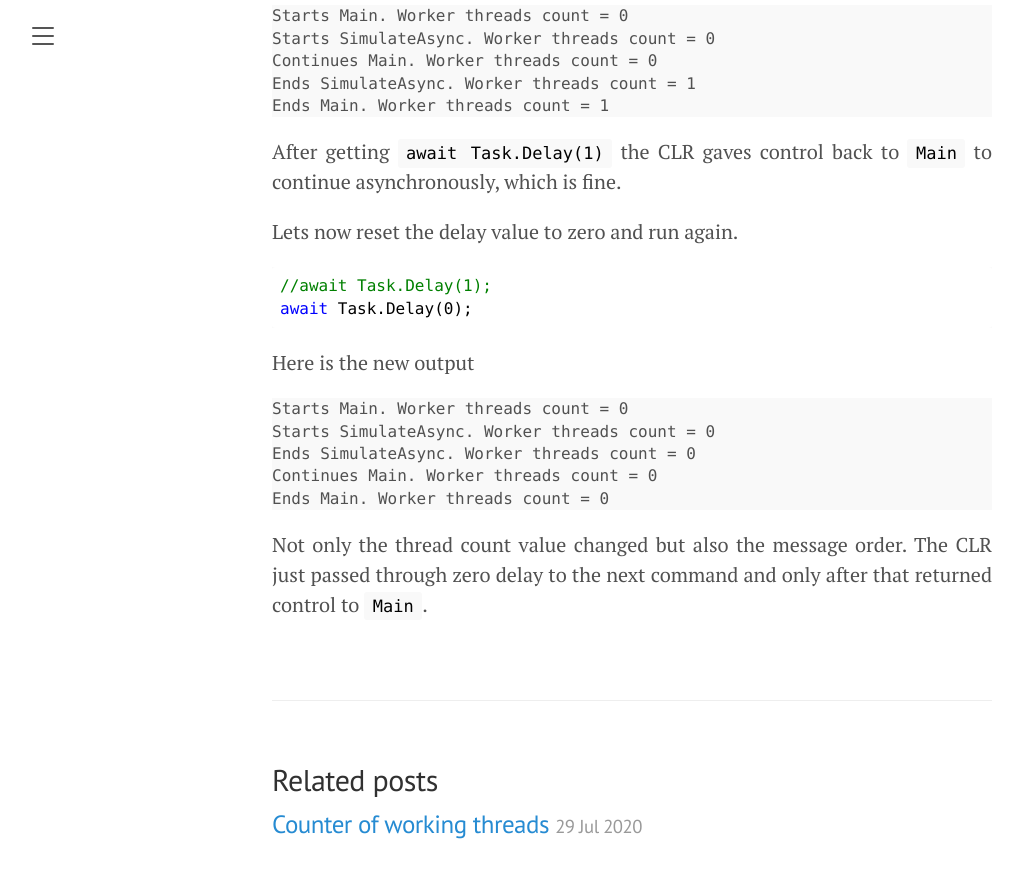
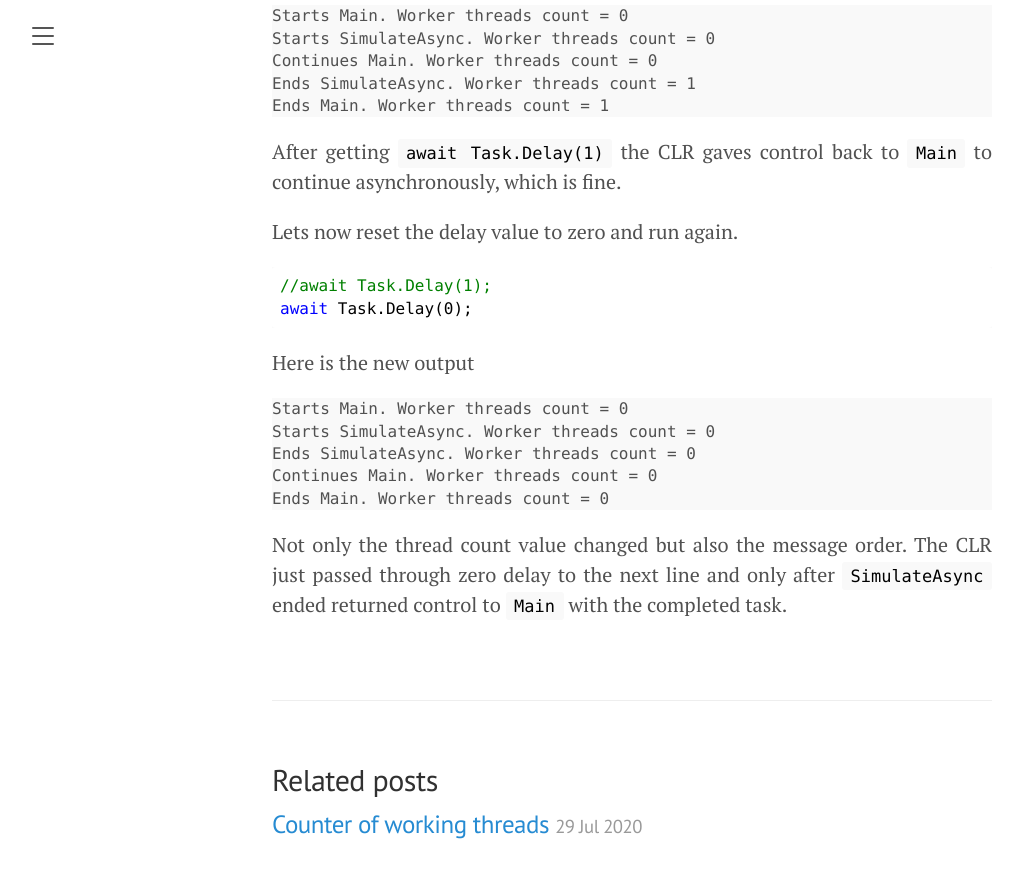
Before and after one commit to akovanev/kovanev.github.io, a Jekyll site: the page built from _posts/2020-07-30-When-async-code-becomes-sync.md, in a window 1280 px wide and 900 px high, scrolled down 1115 px. Shown: the top 878 px of the window, without its empty margins (8-1031 px from the left). Built offline with Jekyll 4.4.1, drawn with Linux system fonts in a browser that asks for light colours.

Commit message:
Text fix
Signed-off-by: Alex Kovanev <alex.kovanev@guidance.com>

```diff
--- a/_posts/2020-07-30-When-async-code-becomes-sync.md
+++ b/_posts/2020-07-30-When-async-code-becomes-sync.md
@@ -53,4 +53,4 @@ Ends SimulateAsync. Worker threads count = 0
 Continues Main. Worker threads count = 0
 Ends Main. Worker threads count = 0</code></pre>
 
-<p>Not only the thread count value changed but also the message order. The CLR just passed through zero delay to the next command and only after that returned control to <code>Main</code>.</p>
+<p>Not only the thread count value changed but also the message order. The CLR just passed through zero delay to the next line and only after <code>SimulateAsync</code> ended returned control to <code>Main</code> with the completed task.</p>
```
